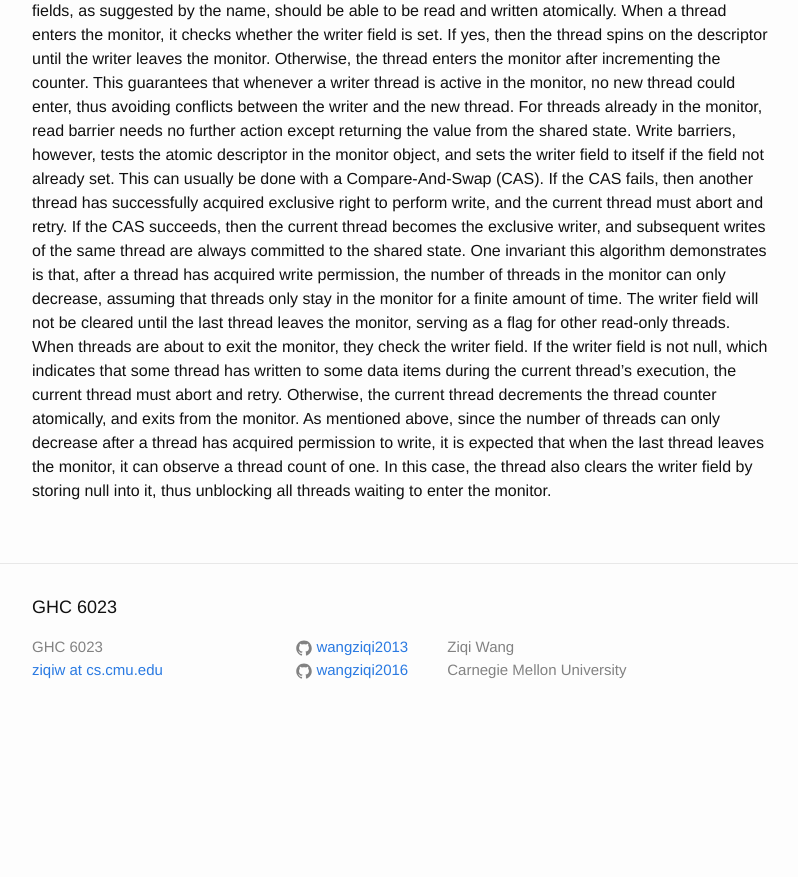
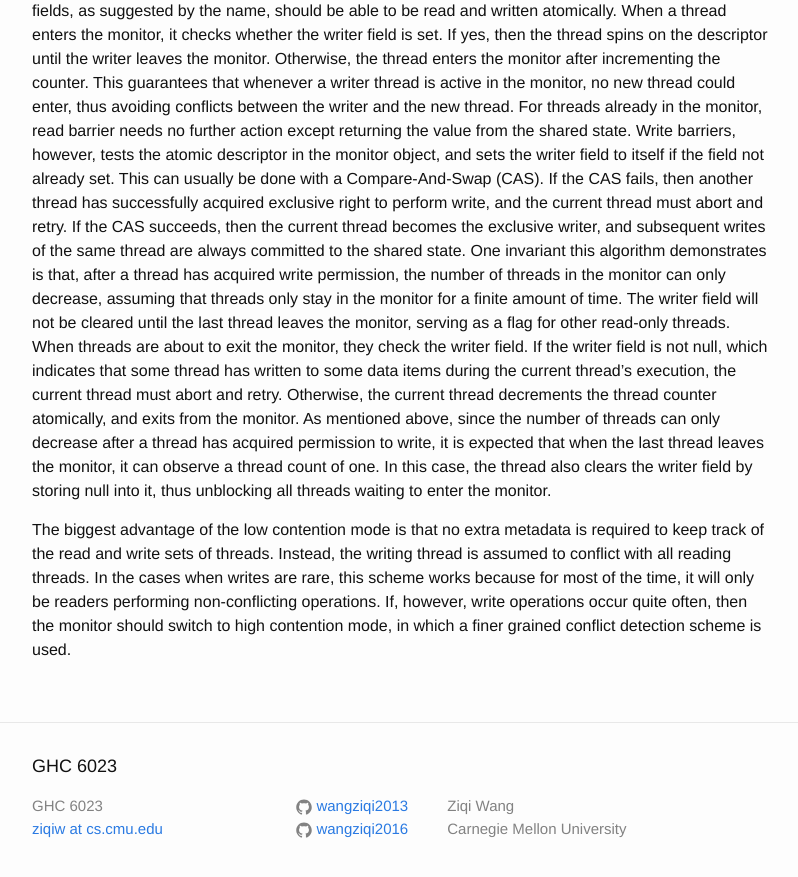
Before and after one commit to wangziqi2013/wangziqi2013.github.io, a Jekyll site: the page built from _posts/2018-08-29-Transaction-Monitors-For-Concurrent-Objects.markdown, in a window 1280 px wide and 900 px high, scrolled down 1834 px. Shown: the top 877 px of the window, without its empty margins (238-1036 px from the left). Built offline with Jekyll 4.4.1, drawn with Linux system fonts in a browser that asks for light colours; before the commit the page ends 2575 px from its top, so only the background shows below that.

Commit message:
Adding transition

```diff
--- a/_posts/2018-08-29-Transaction-Monitors-For-Concurrent-Objects.markdown
+++ b/_posts/2018-08-29-Transaction-Monitors-For-Concurrent-Objects.markdown
@@ -73,3 +73,9 @@ the current thread decrements the thread counter atomically, and exits from the
 threads can only decrease after a thread has acquired permission to write, it is expected that when the last thread leaves the
 monitor, it can observe a thread count of one. In this case, the thread also clears the writer field by storing null into it,
 thus unblocking all threads waiting to enter the monitor.
+
+The biggest advantage of the low contention mode is that no extra metadata is required to keep track of the read and write
+sets of threads. Instead, the writing thread is assumed to conflict with all reading threads. In the cases when writes are
+rare, this scheme works because for most of the time, it will only be readers performing non-conflicting operations. If,
+however, write operations occur quite often, then the monitor should switch to high contention mode, in which a finer grained
+conflict detection scheme is used.
```
